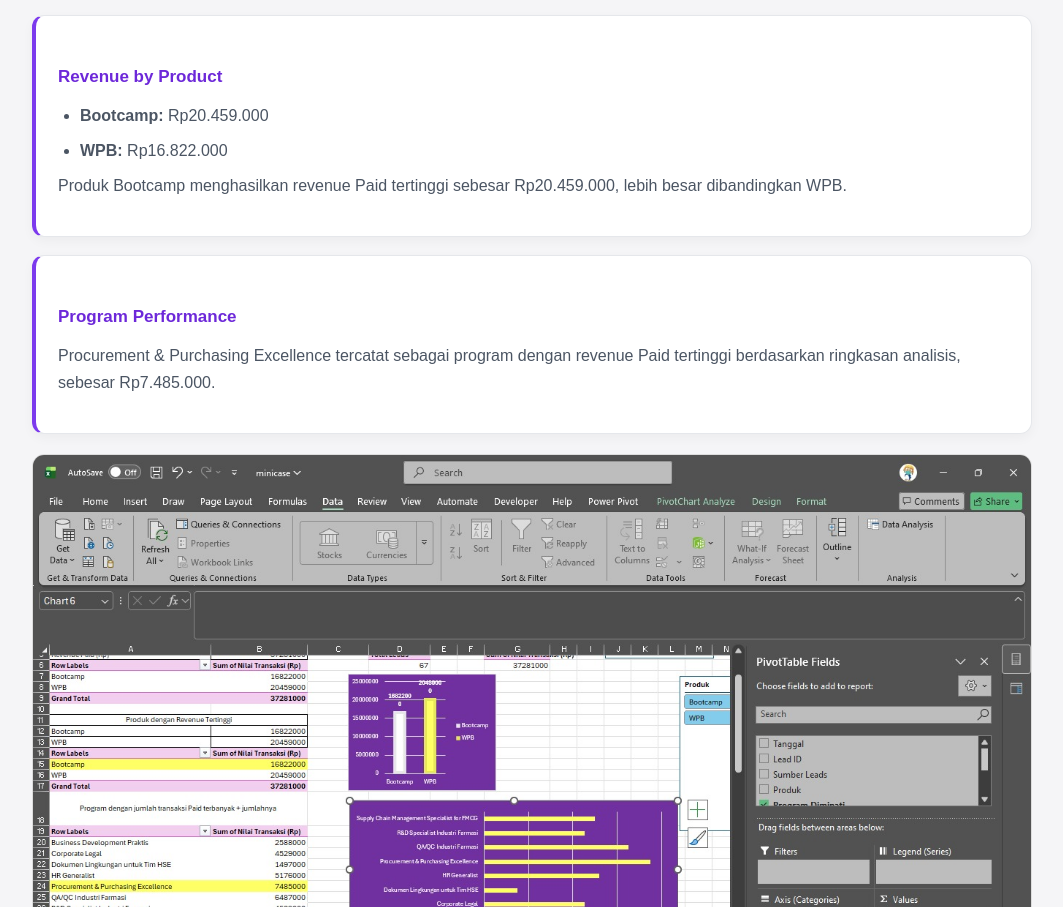
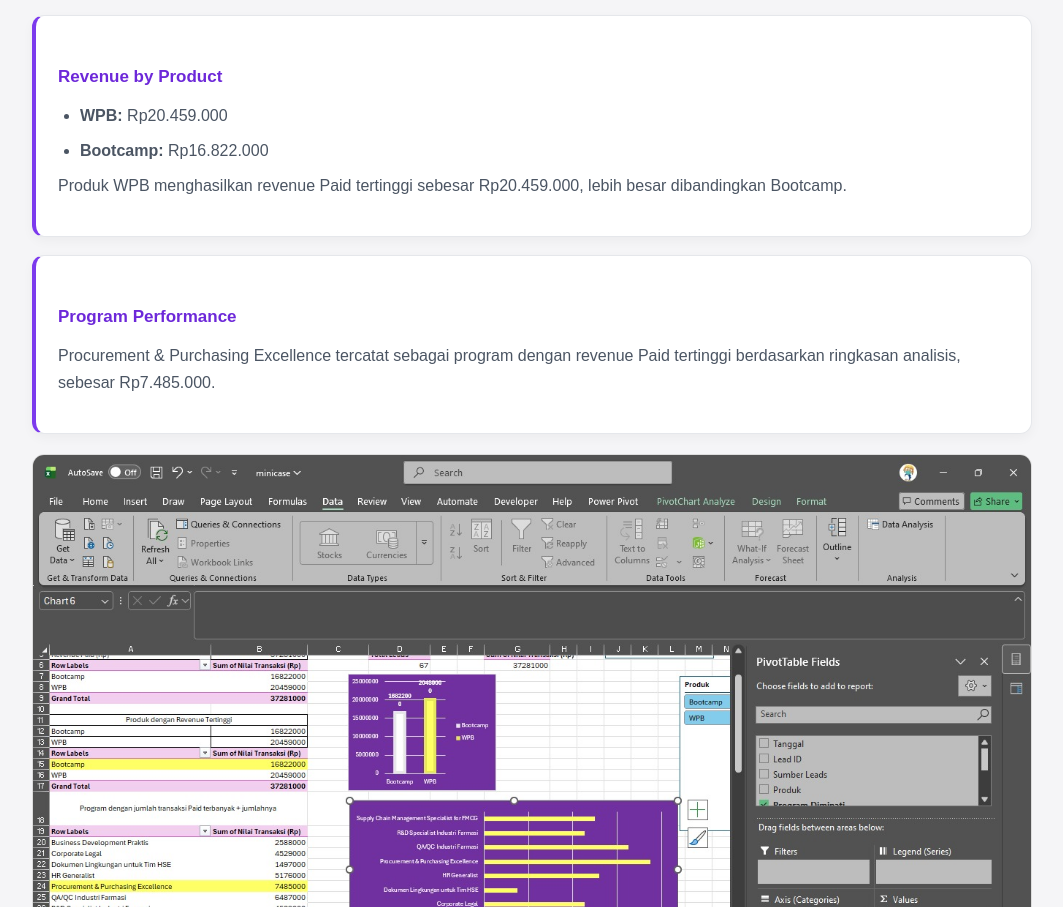
Before and after one commit to firdhanifah/firdhanifah.github.io, a plain HTML site: page ioda-case-study.html in a window 1280 px wide. Shown: the part 2555-3462 px from the top of the page, without its empty margins (108-1171 px from the left). Drawn offline with Linux system fonts and the light colour scheme.

Commit message:
Update ioda-case-study.html

```diff
--- a/ioda-case-study.html
+++ b/ioda-case-study.html
@@ -349,15 +349,13 @@
 
     <div class="card">
       <h3>Revenue by Product</h3>
-
       <ul>
-        <li><strong>Bootcamp:</strong> Rp20.459.000</li>
-        <li><strong>WPB:</strong> Rp16.822.000</li>
+        <li><strong>WPB:</strong> Rp20.459.000</li>
+        <li><strong>Bootcamp:</strong> Rp16.822.000</li>
       </ul>
-
       <p>
-        Produk Bootcamp menghasilkan revenue Paid tertinggi
-        sebesar Rp20.459.000, lebih besar dibandingkan WPB.
+        Produk WPB menghasilkan revenue Paid tertinggi
+        sebesar Rp20.459.000, lebih besar dibandingkan Bootcamp.
       </p>
     </div>
 
```
